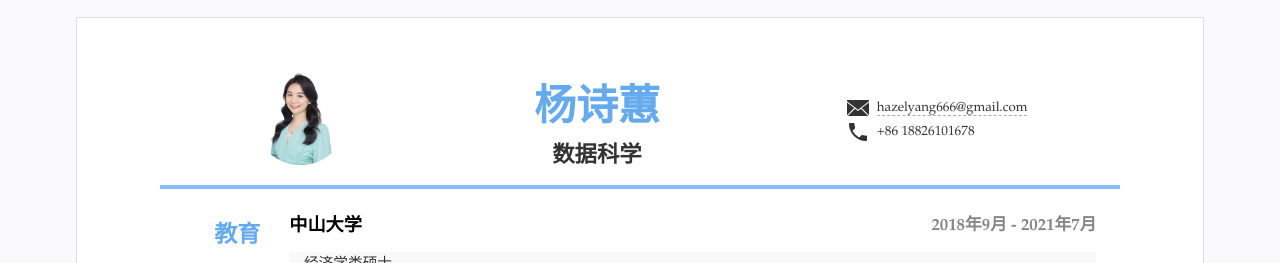
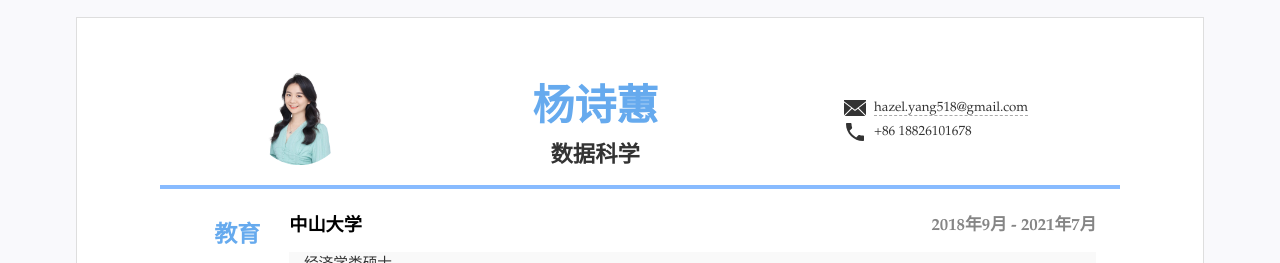
Before and after one commit to kyod-bu/cv, a Jekyll site: the page built from index.html, in a window 1280 px wide. Shown: the top 263 px of the page. Built offline with Jekyll 4.4.1, drawn with Linux system fonts in a browser that asks for light colours.

Commit message:
Update resume.yml

```diff
--- a/_data/resume.yml
+++ b/_data/resume.yml
@@ -9,8 +9,8 @@ photo: "assets/img/WechatIMG29.jpeg" #照片可空，不显示
 
 #联系方式
 contact: #联系方式连接等3~5行
-- text: "hazelyang666@gmail.com" #文本内容
-  href: 'mailto:hazelyang666@gmail.com' #链接，无链接则空
+- text: "hazel.yang518@gmail.com" #文本内容
+  href: 'mailto:hazel.yang518@gmail.com' #链接，无链接则空
   icon: 'icons/email.svg' #图标 svg文件
 - text: "+86 18826101678"
   icon: 'icons/phone.svg'
```
